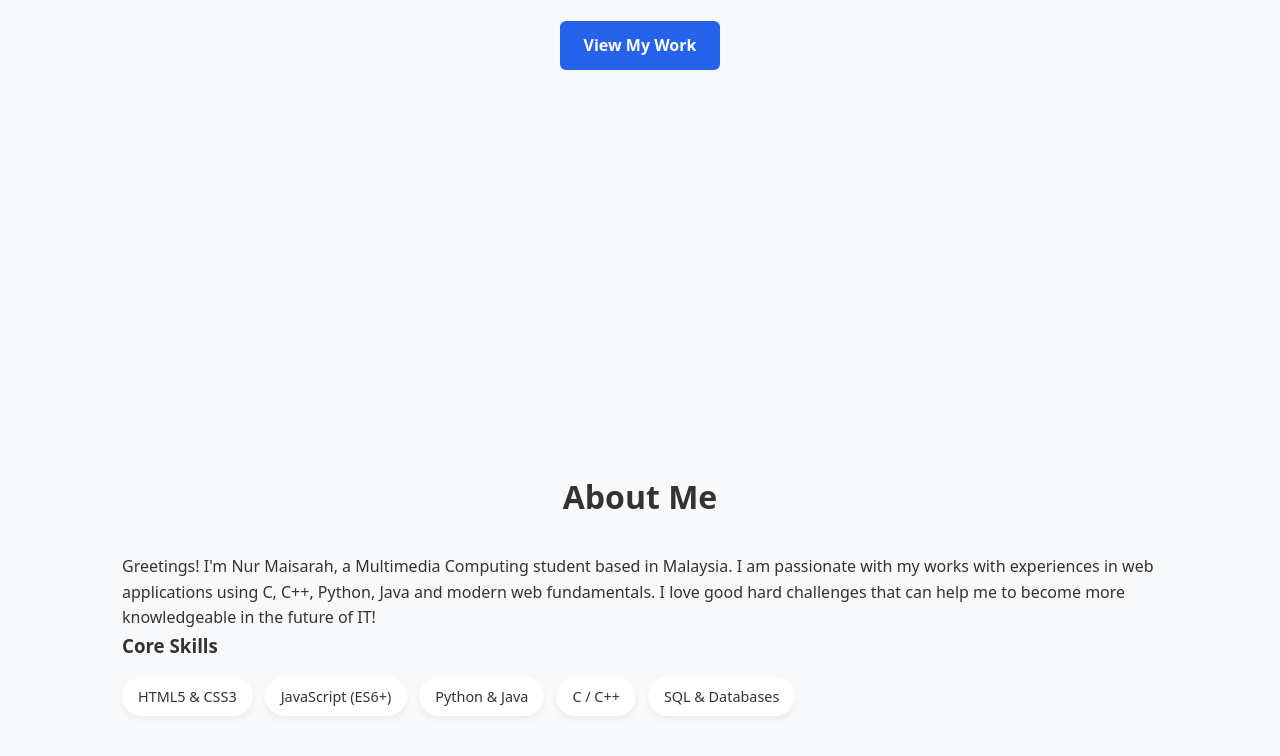
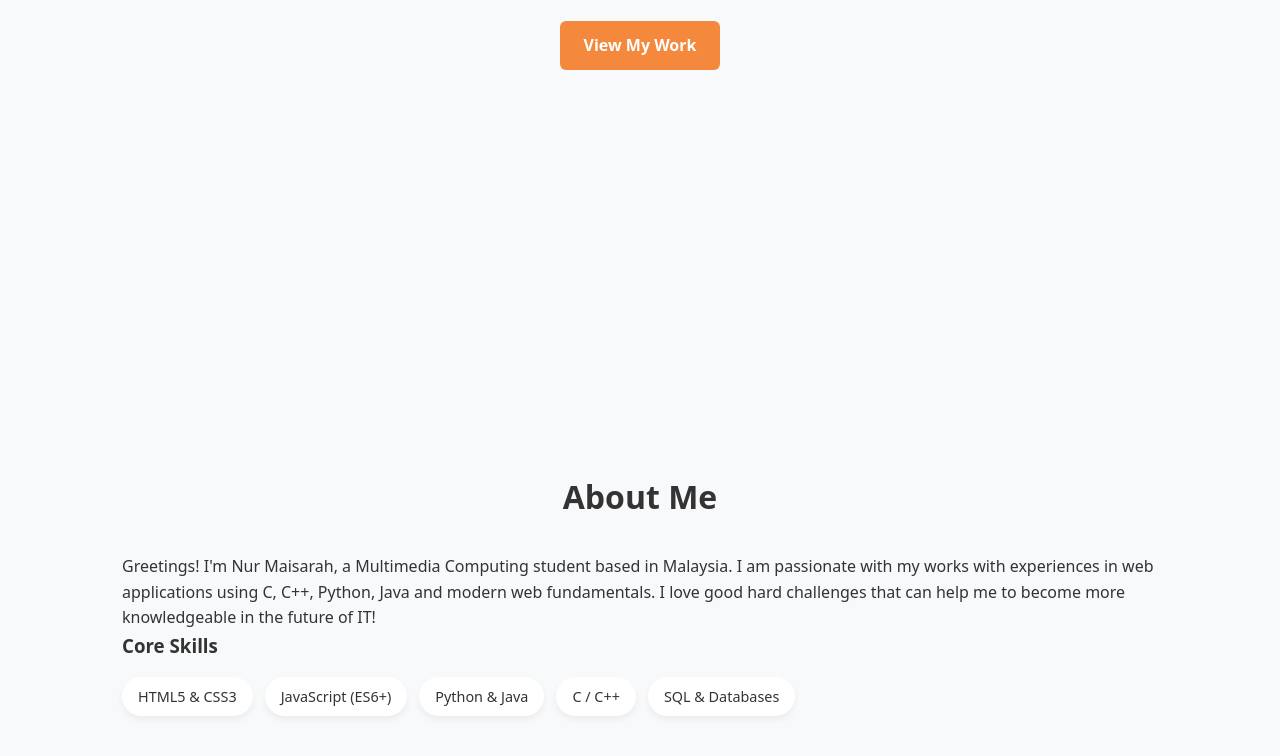
Before and after one commit to sarah21syawal-art/portfolio-web, a plain HTML site: page index.html in a window 1280 px wide. Shown: the part 425-1181 px from the top of the page. Drawn offline with Linux system fonts and the light colour scheme.

Commit message:
Update style.css

```diff
--- a/style.css
+++ b/style.css
@@ -9,18 +9,18 @@
     --bg-color: #f8f9fa;
     --text-color: #333333;
     --card-bg: #ffffff;
-    --primary-color: #2563eb;
-    --primary-hover: #1d4ed8;
+    --primary-color: #f4883c;
+    --primary-hover: #fc9834;
     --nav-bg: #ffffff;
     --shadow: 0 4px 6px rgba(0, 0, 0, 0.05);
 }
 
 [data-theme="dark"] {
-    --bg-color: #0f172a;
+    --bg-color: #431903;
     --text-color: #f1f5f9;
-    --card-bg: #1e293b;
-    --primary-color: #3b82f6;
-    --primary-hover: #60a5fa;
+    --card-bg: #f98f00;
+    --primary-color: #ffcd89;
+    --primary-hover: #ffbd66;
     --nav-bg: #1e293b;
     --shadow: 0 4px 6px rgba(0, 0, 0, 0.3);
 }
```
